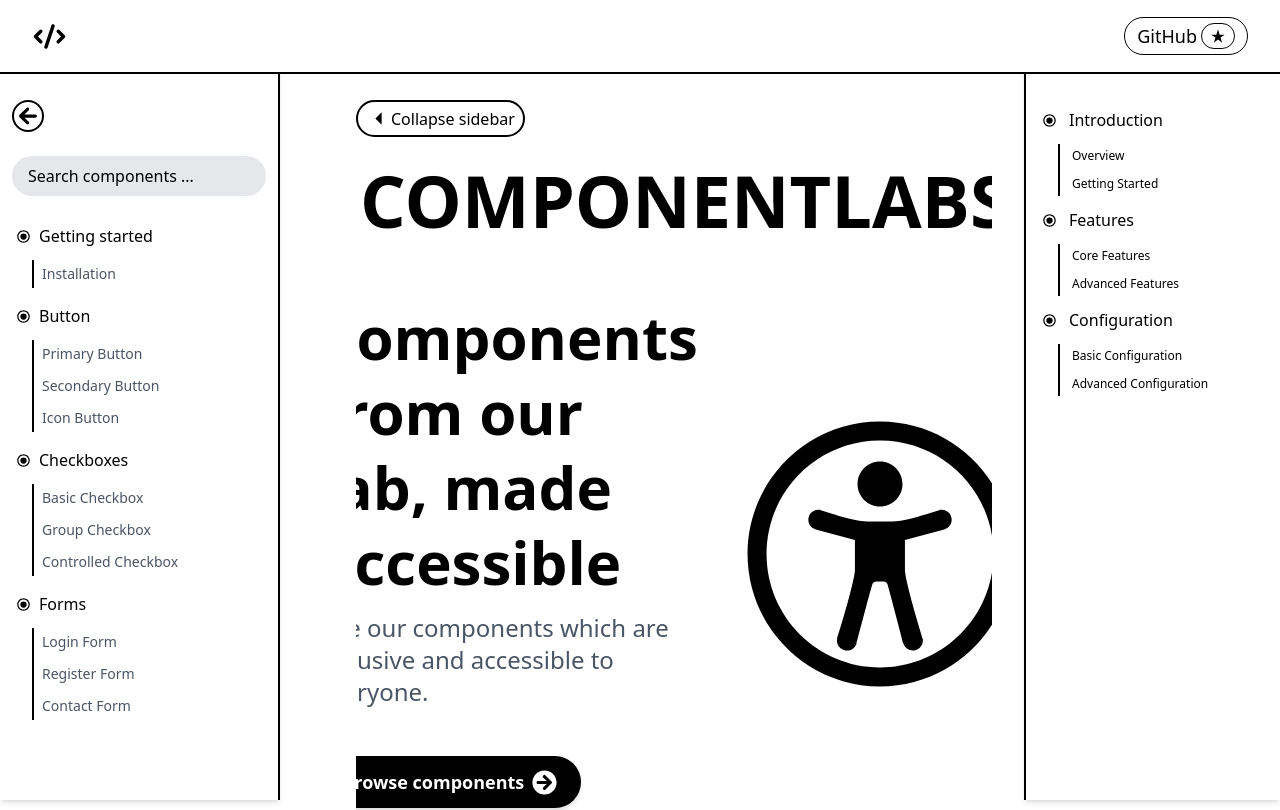
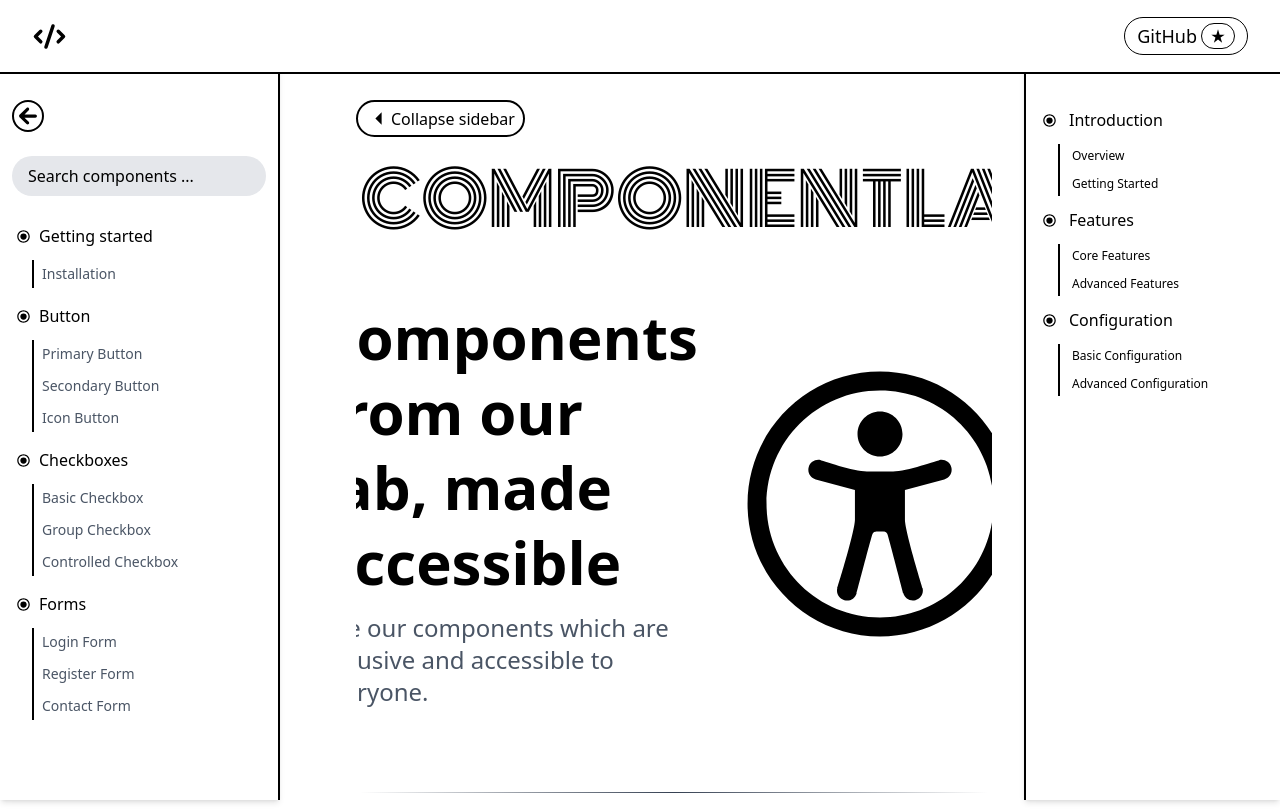
Before and after one commit to snippet-labs/COMPONENTLAB, a Next.js app: page / in a window 1280 px wide. Shown: the top 810 px of the page. Built offline with nearby package versions, Linux system fonts and the light colour scheme.

Commit message:
enhance(header-cosmetic): add monoton font design, fix failing test-cases

```diff
--- a/src/components/Header/Header.tsx
+++ b/src/components/Header/Header.tsx
@@ -1,7 +1,9 @@
+// Modules
 import React from 'react';
 import { FaArrowCircleRight } from 'react-icons/fa';
 import { RxAccessibility } from 'react-icons/rx';
 import { HEADER_QUICKLINKS } from '@/constants/QuickLinkItems';
+import { Monoton } from '@/utils/font';
 import Pagination from '../Ui/Pagination/Pagination';
 
 const Header: React.FC = () => {
@@ -9,7 +11,7 @@ const Header: React.FC = () => {
     <>
       <header className="flex flex-col items-center lg:items-start" data-testid="header">
         <h2
-          className="text-3xl sm:text-5xl md:text-6xl lg:text-7xl font-extrabold text-black mb-16 text-center lg:text-left"
+          className={`text-3xl sm:text-5xl md:text-6xl lg:text-7xl text-black mb-16 text-center lg:text-left ${Monoton.className}`}
           data-testid="header-brand"
         >
           COMPONENTLABS
@@ -28,7 +30,7 @@ const Header: React.FC = () => {
             >
               Use our components which are inclusive and accessible to everyone.
             </p>
-            <div className="mt-6 flex justify-center lg:justify-start">
+            {/* <div className="mt-6 flex justify-center lg:justify-start">
               <div className="mt-6 flex justify-center lg:justify-start">
                 <button
                   className="px-5 sm:px-6 py-3 bg-black text-white text-base sm:text-lg font-bold rounded-4xl shadow-md flex items-center gap-2 cursor-pointer transition-all duration-300 ease-in-out hover:px-8 sm:hover:px-10 lg:hover:px-12 xl:hover:px-16 group"
@@ -42,7 +44,7 @@ const Header: React.FC = () => {
                   />
                 </button>
               </div>
-            </div>
+            </div> */}
           </div>
           <div
             className="flex-1 flex justify-center lg:justify-end"
--- /dev/null
+++ b/src/tests/setup.ts
@@ -0,0 +1,30 @@
+// setupTests.ts
+import { vi } from "vitest";
+
+// Mock for next/font/local
+vi.mock("next/font/local", () => {
+    return {
+        default: () => ({
+            className: "mocked-font",
+            style: {},
+            variable: "--mock-font",
+        }),
+    };
+});
+
+// Mock for next/router (if you ever use useRouter in components)
+vi.mock("next/router", () => {
+    return {
+        useRouter: () => ({
+            route: "/",
+            pathname: "/",
+            query: {},
+            asPath: "/",
+            push: vi.fn(),
+            replace: vi.fn(),
+            reload: vi.fn(),
+            back: vi.fn(),
+            prefetch: vi.fn(),
+        }),
+    };
+});
--- /dev/null
+++ b/src/utils/font.ts
@@ -0,0 +1,6 @@
+// Modules
+import localFont from "next/font/local";
+
+export const Monoton = localFont({
+    src: '../../public/fonts/Monoton.ttf'
+});
--- a/vitest.config.ts
+++ b/vitest.config.ts
@@ -10,5 +10,6 @@ export default defineConfig({
       enabled: true,
       reporter: ['text', 'html'],
     },
+    setupFiles: "./src/tests/setup.ts",
   },
 });
```
